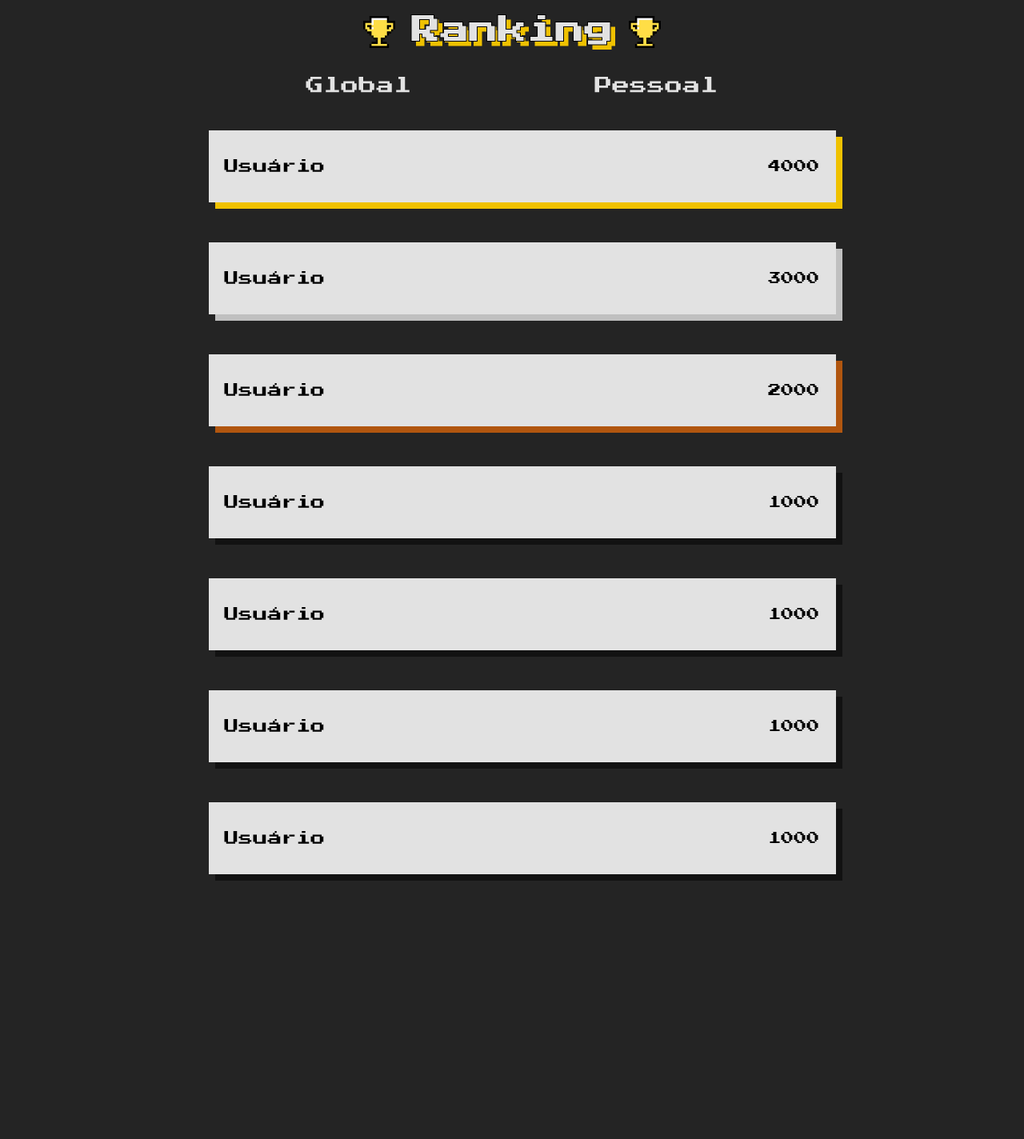
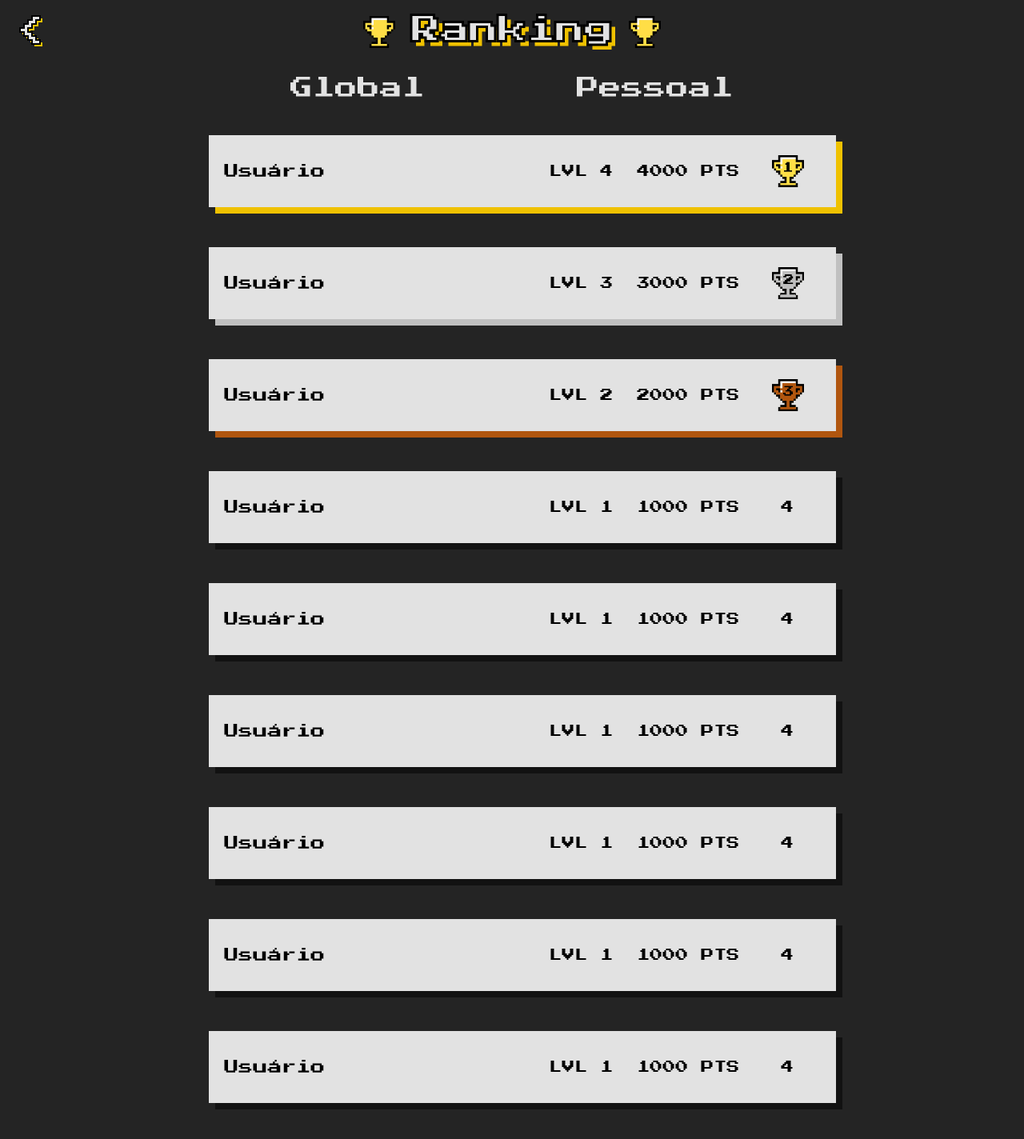
Before and after one commit to satoshi-eric/Capitetris, a PHP site: page /ranking.html in a window 1280 px wide. Shown: the whole page at 80% size. Before the commit the page ends 1101 px from the top, so only its background shows below. Run offline with PHP 8.4, Linux system fonts and the light colour scheme.

Commit message:
Add itens no ranking

```diff
--- a/Projeto/css/ranking.css
+++ b/Projeto/css/ranking.css
@@ -5,6 +5,25 @@ body {
 }
 .container h1 {
     text-shadow: 6px 6px 0 #EFC100;
+}
+
+.voltar {
+    text-decoration: none;
+    position: absolute;
+    left: 0;
+    top: 0;
+    padding: 20px;
+    font-size: 36px;
+    color: #e2e2e2;
+    text-shadow: 3px 3px 0 #EFC100;
+    -webkit-text-stroke-width: 2px;
+    -webkit-text-stroke-color: black;
+    text-align: center;
+    transition: font-size .25s ease;
+}
+
+.voltar:hover {
+    font-size: 40px;
 }
 
 .rankingTitle {
@@ -52,6 +71,21 @@ body {
     font-size: 18px;
 }
 
+.rankingSpecs {
+    display: flex;
+    align-items: center;
+}
+
+.rankingPoints {
+    margin: 0px 20px 0px 30px;
+}
+
+.rankingPosition {
+    width: 40px;
+    margin: 0px 20px;
+    text-align: center;
+}
+
 .rankingNavWrapper {
     display: flex;
     width: 60%;
@@ -61,26 +95,25 @@ body {
 
 .rankingNav {
     margin: 20px 0;
-
-}
-
-.navIcon {
-    height: 40px;
 }
 
 .rankingOption {
     color: #E2E2E2;
-    font-size: 22px;
+    font-size: 28px;
     align-self: center!important;
     padding: 15px 15px 10px;
-    border-bottom: 4px solid transparent;
-    transition: border-bottom .25s ease;
+    -webkit-text-stroke-width: 2px;
+    -webkit-text-stroke-color: transparent;
+    transition: .25s ease;
 }
 
 .rankingOption:hover {
     cursor: pointer;
-    color: #c4c3c3;
-    border-bottom: 4px solid #c4c3c3;
+    /* color: #c4c3c3;
+    border-bottom: 4px solid #c4c3c3; */
+    text-shadow: 3px 3px 0 #b388eb;
+    -webkit-text-stroke-width: 2px;
+    -webkit-text-stroke-color: black;
 }
 
 @media (max-width: 575.98px) {
--- a/Projeto/css/styles.css
+++ b/Projeto/css/styles.css
@@ -32,7 +32,7 @@ form {
     font-size: 36px;
     color: #e2e2e2;
     text-shadow: 6px 6px 0 #b388eb;
-    -webkit-text-stroke-width: 1px;
+    -webkit-text-stroke-width: 3px;
     -webkit-text-stroke-color: black;
     text-align: center;
     margin-bottom: 20px;
--- a/Projeto/ranking.html
+++ b/Projeto/ranking.html
@@ -8,6 +8,7 @@
     <link rel="stylesheet" href="css/ranking.css">
 </head>
 <body>
+    <a href="#" class="voltar">&lt;</a>
     <div class="container">
         <div class="rankingTitle">
             <img class="imgTrophy" src="./images/trophy.png">
@@ -17,47 +18,85 @@
         <div class="rankingWrapper">
             <div class="rankingNavWrapper">
                 <div class="rankingNav">
-                    <!-- <img class="navIcon" src="./images/earth.png"> -->
                     <span class="rankingOption">Global</span>
                 </div>
                 <div class="rankingNav">
-                    <!-- <img class="navIcon" src="./images/heart.png"> -->
                     <span class="rankingOption">Pessoal</span>
                 </div>
             </div>
             <div class="rankingCard">
                 <span class="rankingName">Usuário</span>
-                <span class="rankingPoints">4000</span>
+                <div class="rankingSpecs">
+                    <span class="rankingLevel">LVL 4</span>
+                    <span class="rankingPoints">4000 PTS</span>
+                    <img class="imgTrophy" src="images/first.png">
+                </div>
+
             </div>
             <div class="rankingCard">
                 <span class="rankingName">Usuário</span>
-                <span class="rankingPoints">3000</span>
+                <div class="rankingSpecs">
+                    <span class="rankingLevel">LVL 3</span>
+                    <span class="rankingPoints">3000 PTS</span>
+                    <img class="imgTrophy" src="images/second.png">
+                </div>
             </div>
             <div class="rankingCard">
                 <span class="rankingName">Usuário</span>
-                <span class="rankingPoints">2000</span>
+                <div class="rankingSpecs">
+                    <span class="rankingLevel">LVL 2</span>
+                    <span class="rankingPoints">2000 PTS</span>
+                    <img class="imgTrophy" src="images/third.png">
+                </div>
             </div>
             <div class="rankingCard">
                 <span class="rankingName">Usuário</span>
-                <span class="rankingPoints">1000</span>
+                <div class="rankingSpecs">
+                    <span class="rankingLevel">LVL 1</span>
+                    <span class="rankingPoints">1000 PTS</span>
+                    <span class="rankingPosition">4</span>
+                </div>
             </div>
             <div class="rankingCard">
                 <span class="rankingName">Usuário</span>
-                <span class="rankingPoints">1000</span>
+                <div class="rankingSpecs">
+                    <span class="rankingLevel">LVL 1</span>
+                    <span class="rankingPoints">1000 PTS</span>
+                    <span class="rankingPosition">4</span>
+                </div>
             </div>
             <div class="rankingCard">
                 <span class="rankingName">Usuário</span>
-                <span class="rankingPoints">1000</span>
+                <div class="rankingSpecs">
+                    <span class="rankingLevel">LVL 1</span>
+                    <span class="rankingPoints">1000 PTS</span>
+                    <span class="rankingPosition">4</span>
+                </div>
             </div>
             <div class="rankingCard">
                 <span class="rankingName">Usuário</span>
-                <span class="rankingPoints">1000</span>
+                <div class="rankingSpecs">
+                    <span class="rankingLevel">LVL 1</span>
+                    <span class="rankingPoints">1000 PTS</span>
+                    <span class="rankingPosition">4</span>
+                </div>
+            </div>
+            <div class="rankingCard">
+                <span class="rankingName">Usuário</span>
+                <div class="rankingSpecs">
+                    <span class="rankingLevel">LVL 1</span>
+                    <span class="rankingPoints">1000 PTS</span>
+                    <span class="rankingPosition">4</span>
+                </div>
+            </div>
+            <div class="rankingCard">
+                <span class="rankingName">Usuário</span>
+                <div class="rankingSpecs">
+                    <span class="rankingLevel">LVL 1</span>
+                    <span class="rankingPoints">1000 PTS</span>
+                    <span class="rankingPosition">4</span>
+                </div>
             </div>
         </div>
-
-
-
-
-    </div>
-</body>
+    </body>
 </html>
```
Also changed, not shown: Projeto/images/first.png (added), Projeto/images/second.png (added), Projeto/images/third.png (added).
